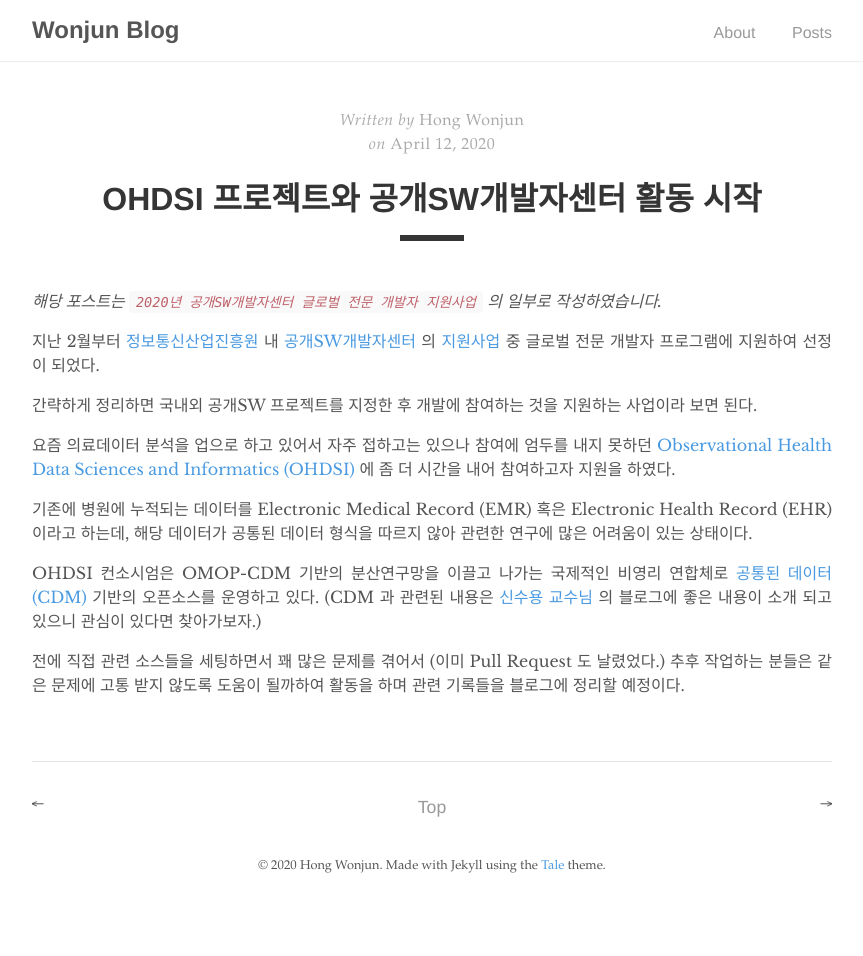
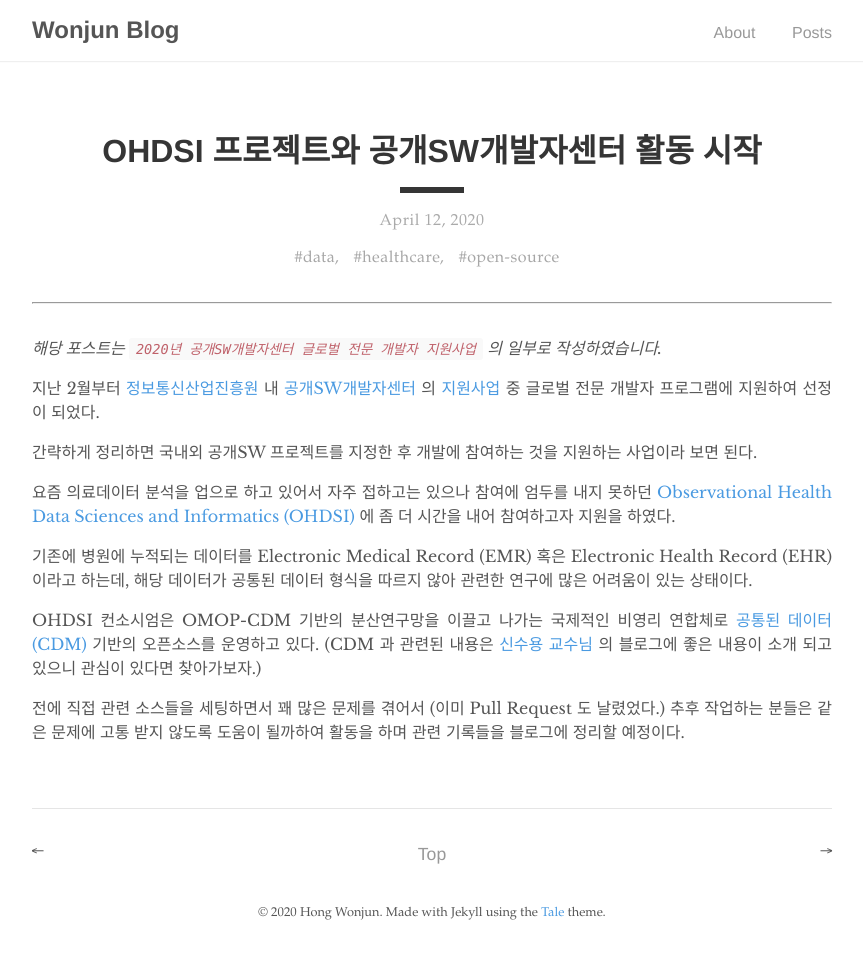
Before and after one commit to hongwonjun/hongwonjun.github.io, a Jekyll site: the page built from _posts/2020-04-12-OHDSI-프로젝트와-공개SW개발자센터-활동-시작.md, in a window 1280 px wide. Shown: the whole page, without its empty margins (208-1071 px from the left). Built offline with Jekyll 4.4.1, drawn with Linux system fonts in a browser that asks for light colours; comment, search, counter and statistics services are not loaded; before the commit the page ends 909 px from its top, so only the background shows below that.

Commit message:
improvement(theme): add tag to post page

```diff
--- a/_layouts/post.html
+++ b/_layouts/post.html
@@ -3,23 +3,17 @@ layout: default
 ---
 
 <div class="post">
-  <div class="post-info">
-    <span>Written by</span>
-    {% if page.author %}
-        {{ page.author }}
-    {% else %}
-        {{ site.author.name }}
-    {% endif %}
-
-    {% if page.date %}
-      <br>
-      <span>on&nbsp;</span><time datetime="{{ page.date }}">{{ page.date | date: "%B %d, %Y" }}</time>
-    {% endif %}
-  </div>
-
   <h1 class="post-title">{{ page.title }}</h1>
   <div class="post-line"></div>
-
+  <div class="post-info">
+    {% if page.date %}
+      <time datetime="{{ page.date }}">{{ page.date | date: "%B %d, %Y" }}</time><br>
+    {% endif %}
+    {% for tag in page.tags %}
+      <span class="tag">#{{tag}}</span>
+    {% endfor %}
+  </div>
+  <hr><br>
   {{ content }}
 
   {% include comment.html %}
--- a/_posts/2020-04-12-OHDSI-프로젝트와-공개SW개발자센터-활동-시작.md
+++ b/_posts/2020-04-12-OHDSI-프로젝트와-공개SW개발자센터-활동-시작.md
@@ -4,7 +4,7 @@ title: "OHDSI 프로젝트와 공개SW개발자센터 활동 시작"
 date: 2020-04-12 22:58:00 +0900
 author: Hong Wonjun
 categories: Data
-tags: data, healthcare, open source
+tags: data, healthcare, open-source
 ---
 
 *해당 포스트는 `2020년 공개SW개발자센터 글로벌 전문 개발자 지원사업` 의 일부로 작성하였습니다.*
--- a/_sass/tale/_layout.scss
+++ b/_sass/tale/_layout.scss
@@ -90,3 +90,12 @@ footer {
     font-size: .8rem;
   }
 }
+
+.tag {
+  display: inline-block;
+  margin-top: 1rem;
+  margin-right: 10px;
+  color: #a7a7a7;
+  text-decoration: none;
+  line-height: 1.2;
+}
--- a/_sass/tale/_post.scss
+++ b/_sass/tale/_post.scss
@@ -6,10 +6,7 @@
     font-family: $serif-secondary;
     letter-spacing: 0.5px;
     text-align: center;
-
-    span {
-      font-style: italic;
-    }
+    margin-bottom: 2rem;
   }
 
   &-title {
@@ -23,7 +20,7 @@
   &-line {
     border-top: 0.4rem solid $default-shade;
     display: block;
-    margin: 0 auto 3rem;
+    margin: 0 auto 1rem;
     width: 4rem;
   }
 
```
Also changed, not shown: _posts/2020-04-15-공개데이터로-CDM-데이터-구축해보기.md (+1 -1 lines).
